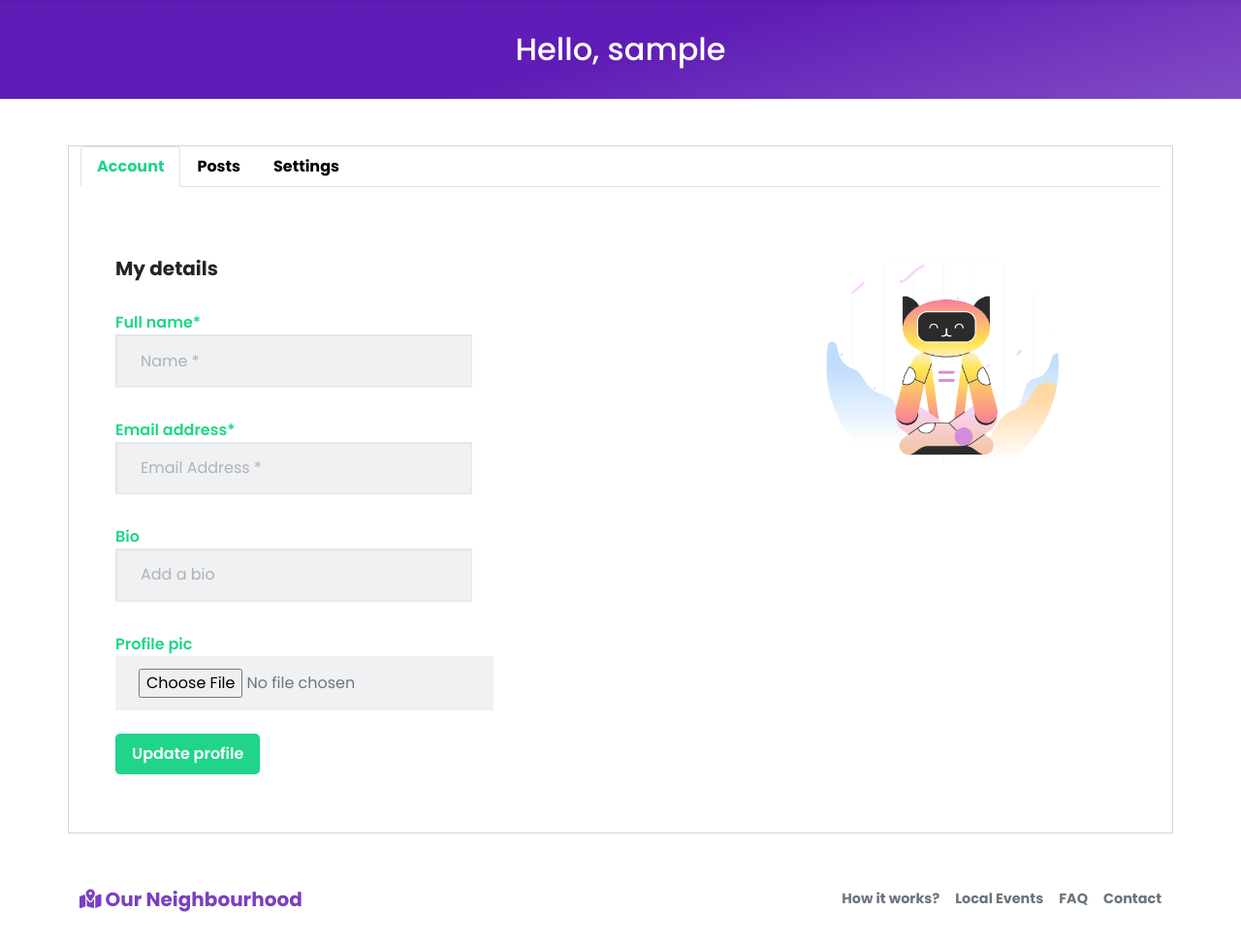
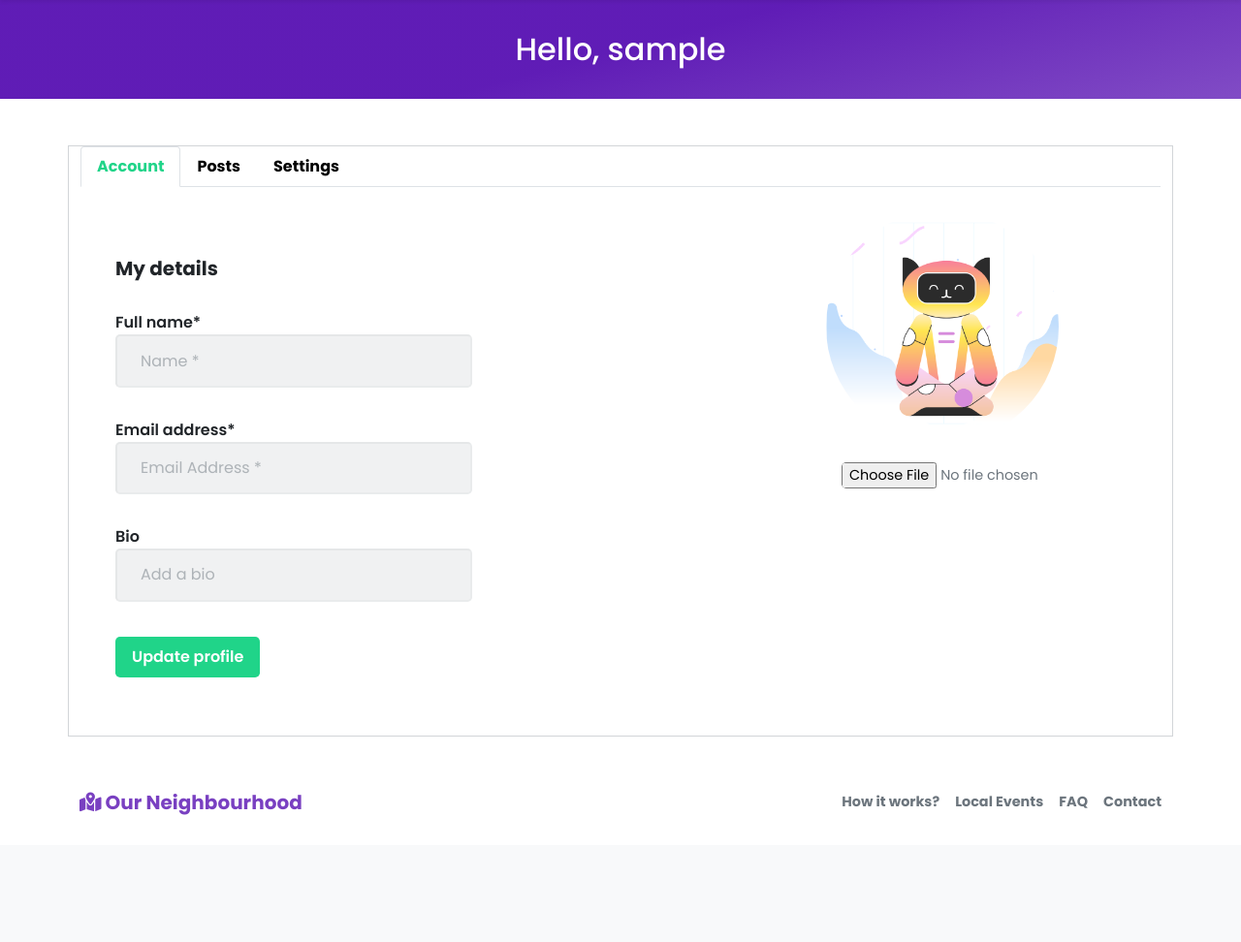
Before and after one commit to stef-cruz/our_neighbourhood, a Django app: page /profile/ in a window 1280 px wide. Shown: the part 56-1028 px from the top of the page at 97% size. After the commit the page ends 897 px from the top, so only its background shows below. Run offline with Django 3.2, Linux system fonts and the light colour scheme; the visitor is signed in with stand-in values (Sample User, id 1); data comes from the database, SQL or seed files in the repository; some libraries are stand-ins or nearby versions.

Commit message:
Change layout of crispy form under account

```diff
--- a/profiles/forms.py
+++ b/profiles/forms.py
@@ -25,7 +25,3 @@ class UserProfileForm(forms.ModelForm):
                 else:
                     placeholder = placeholders[field]
                 self.fields[field].widget.attrs['placeholder'] = placeholder
-
-            self.fields[field].widget.attrs['class'] = ('border-black '
-                                                        'rounded-0 '
-                                                        'profile-form-input')
--- a/profiles/templates/profiles/profile-details.html
+++ b/profiles/templates/profiles/profile-details.html
@@ -1,19 +1,29 @@
-<div class="row">
-    <div id="order-2" class="col-md-5 p-3 p-lg-5 pt-lg-3 my-profile__image" >
-        <div id="tooltip-js" data-bs-toggle="tooltip" title="" data-bs-placement="bottom" data-bs-original-title="Change profile picture">
+<form action="{% url 'profile' %}" method="POST" enctype="multipart/form-data">
+    {% csrf_token %}
+    <div class="row form-custom">
+        <!-- Profile picture-->
+        <div id="order-2" class="col-md-5 p-3 p-lg-5 pt-lg-3 my-profile__image">
             {% if profile.profile_pic %}
-                <img src="{{ profile.profile_pic.url }}" alt="User Profile Pic" class="mt-5">
+                <img src="{{ profile.profile_pic.url }}" alt="User Profile Pic">
             {% else %}
-                <img src="{{ MEDIA_URL }}default-profile-pic.png" alt="Default Profile Pic" class="mt-5">
-            {% endif %}
+            <img src="{{ MEDIA_URL }}default-profile-pic.png" alt="Default Profile Pic">
+                {% endif %}
+            {{ form.profile_pic|as_crispy_field }}
         </div>
+        <!-- User information -->
+        <div id="order-1" class="col-md-7 p-3 p-lg-5 p-md-4">
+            <h4 class="text-dark fw-bolder fs-5 mt-4">My details</h4>
+                <div class="form-group">
+                    {{ form.full_name|as_crispy_field }}
+                </div>
+                <div class="form-group">
+                    {{ form.email_address|as_crispy_field }}
+                </div>
+                <div class="form-group">
+                    {{ form.bio|as_crispy_field }}
+                </div>
+            <button type="submit" class="mt-4">Update profile</button>
+        </div>
+
     </div>
-    <div id="order-1" class="col-md-7 p-3 p-lg-5 p-md-4 form-custom">
-        <h4 class="text-dark fw-bolder fs-5 mt-4">My details</h4>
-        <form action="{% url 'profile' %}" method="POST" enctype="multipart/form-data">
-            {% csrf_token %}
-            {{ form|crispy }}
-            <button>Update profile</button>
-        </form>
-    </div>
-</div>
+</form>
--- a/profiles/templates/profiles/profile-settings.html
+++ b/profiles/templates/profiles/profile-settings.html
@@ -14,15 +14,15 @@
     <div class="modal-dialog">
         <div class="modal-content">
             <div class="modal-header">
-                <h5 class="modal-title" id="exampleModalLabel">Delete account</h5>
+                <h5 class="modal-title fw-bolder" id="exampleModalLabel">Delete account</h5>
                 <button type="button" class="btn-close btn-outline-green" data-bs-dismiss="modal" aria-label="Close"></button>
             </div>
             <div class="modal-body">
                 Are you sure you want to delete your account?
             </div>
             <div class="modal-footer">
-                <button type="button" class="btn btn-green fw-bolder" data-bs-dismiss="modal">No, I don't want to cancel my account</button>
-                <a href="{% url 'delete_profile' request.user.username %}" class="btn btn-outline-green fw-bolder">Yes, deactivate account</a>
+                <button type="button" class="btn btn-green" data-bs-dismiss="modal">No, I don't want to cancel my account</button>
+                <a href="{% url 'delete_profile' request.user.username %}" class="btn btn-outline-green">Yes, deactivate account</a>
             </div>
         </div>
     </div>
--- a/profiles/templates/profiles/profile.html
+++ b/profiles/templates/profiles/profile.html
@@ -1,5 +1,6 @@
 {% extends "base.html" %}
 {% load static %}
+{% load crispy_forms_field %}
 
 {% block page_header %}
 <h2 class="text-center page-header-bg">Hello, {{ profile.user }}</h2>
@@ -42,8 +43,6 @@
         </div>
     </div>
 </div>
-
-
 {% endblock %}
 
 {% block postload_js %}
--- a/static/css/_form.scss
+++ b/static/css/_form.scss
@@ -75,8 +75,8 @@
     font-size: 1rem;
     line-height: 1.5;
     border-radius: .3rem;
-    margin-top: .75rem !important;
-    margin-bottom: .75rem !important;
+    margin-top: .75rem;
+    margin-bottom: .75rem;
 
     /* standard bootstrap btn transitions */
     transition: color .15s ease-in-out, background-color .15s ease-in-out, border-color .15s ease-in-out, box-shadow .15s ease-in-out;
--- a/static/css/_profile.scss
+++ b/static/css/_profile.scss
@@ -5,8 +5,8 @@
   .nav-link {
     .active {
       color: $sec-colour;
+    }
 
-    }
     &:hover,
     &:focus,
     &:active {
@@ -29,10 +29,6 @@
     }
 
   }
-}
-
-.active {
-  color: $sec-colour;
 }
 
 .account-settings {
@@ -65,3 +61,32 @@
 .my-details-content {
   display: block;
 }
+
+// Hide image path from profile picture
+.controls {
+  color: #fff;
+
+  & > label {
+    display: none;
+  }
+
+  a,
+  #profile_pic-clear_id,
+  #profile_pic-clear_id label {
+    display: none;
+  }
+
+  #id_profile_pic {
+    font-size: 0.9rem;
+    background-color: transparent;
+    padding: 0;
+    width: 13rem;
+  }
+
+}
+
+#div_id_profile_pic {
+  & > label {
+    display: none;
+  }
+}
--- a/static/css/style.css
+++ b/static/css/style.css
@@ -136,8 +136,8 @@
   font-size: 1rem;
   line-height: 1.5;
   border-radius: 0.3rem;
-  margin-top: 0.75rem !important;
-  margin-bottom: 0.75rem !important;
+  margin-top: 0.75rem;
+  margin-bottom: 0.75rem;
   /* standard bootstrap btn transitions */
   transition: color 0.15s ease-in-out, background-color 0.15s ease-in-out, border-color 0.15s ease-in-out, box-shadow 0.15s ease-in-out;
 }
@@ -184,10 +184,6 @@
   box-sizing: border-box;
 }
 
-.active {
-  color: #20D489;
-}
-
 .account-settings a {
   text-decoration: none;
   color: #212529;
@@ -215,6 +211,28 @@
 
 .my-details-content {
   display: block;
+}
+
+.controls {
+  color: #fff;
+}
+.controls > label {
+  display: none;
+}
+.controls a,
+.controls #profile_pic-clear_id,
+.controls #profile_pic-clear_id label {
+  display: none;
+}
+.controls #id_profile_pic {
+  font-size: 0.9rem;
+  background-color: transparent;
+  padding: 0;
+  width: 13rem;
+}
+
+#div_id_profile_pic > label {
+  display: none;
 }
 
 #authentication {
```
Also changed, not shown: 1 other file.
